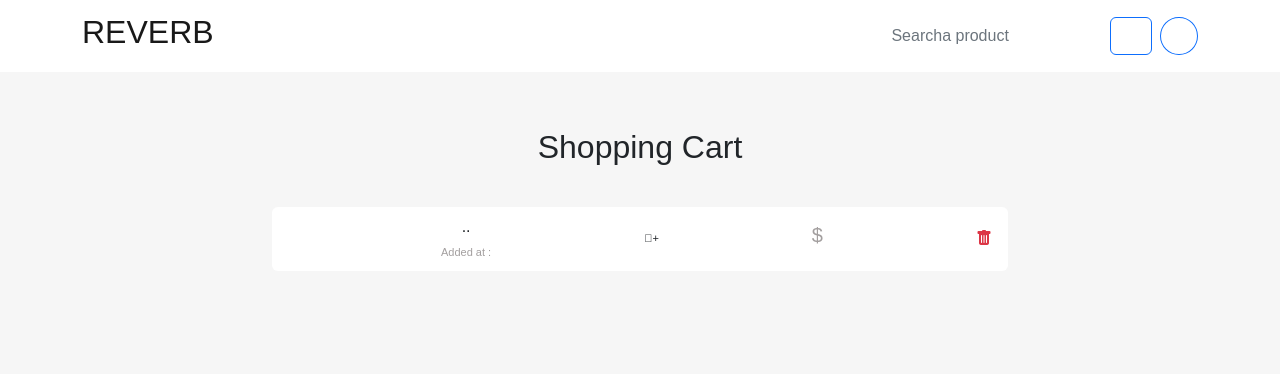
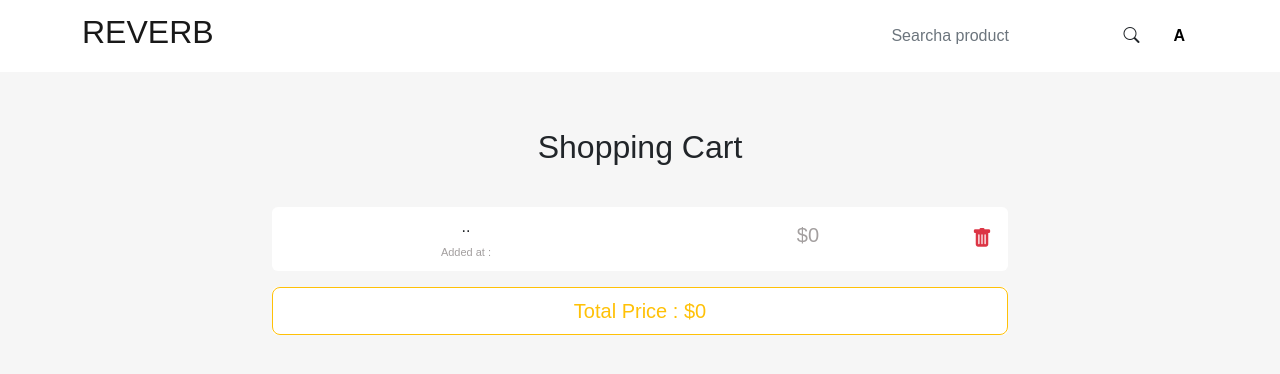
Before and after one commit to abdelazizmr/reverb-store, a PHP site: page /orders.php in a window 1280 px wide. Shown: the top 374 px of the page. Run offline with PHP 8.4, Linux system fonts and the light colour scheme; a user stored in the database is signed in; tables that the repository leaves empty hold one stand-in row (values such as "Sample post").

Commit message:
orders section done

```diff
--- a/home/header.php
+++ b/home/header.php
@@ -35,13 +35,13 @@
             </a>
             <form class="d-flex" method="post" action="home.php">
                 <input class="form-control" type="search" name="search" placeholder="Searcha product" aria-label="Search">
-                <button type="submit" class="btn btn-primary"><i class="bi bi-search"></i></button>
+                <button type="submit" class="btn"><i class="bi bi-search"></i></button>
                 <?php
                 if ($_SESSION['USERNAME']) {
                     $user = $_SESSION['USERNAME'];
                     $id = $_SESSION['ID'];
 
-                    echo "<button id='btnToggle' class='btn btn-primary rounded-circle ms-2 username'>$user[0] </button>";
+                    echo "<button id='btnToggle' class='btn rounded-circle ms-2 username text-dark'>$user[0] </button>";
                 }
                 ?>
 
@@ -50,7 +50,7 @@
                     <li><a href="./update-profil.php">Edit Your Profile</a></li>
                     <li><a href="./orders.php">Orders</a></li>
                     <li><a href="">Settings</a></li>
-                    <button class="btn btn-primary" type="submit" name="logout">log out</button>
+                    <button class="btn text-danger" type="submit" name="logout">log out</button>
                 </ul>
             </form>
 
--- a/home/home.php
+++ b/home/home.php
@@ -169,7 +169,7 @@
         $country->getCountries();
 
 echo '</select>
-            <button type="submit" class="btn btn-primary" name="filter">Filter</button>
+            <button type="submit" class="btn outline-dark" name="filter">Filter</button>
         </form>;
     </section>';
 
--- a/home/orders.php
+++ b/home/orders.php
@@ -1,6 +1,7 @@
 <?php
 include "header.php";
 include "../login-systeme/php/classes/connection.php";
+ob_start();
 ?>
 
 <!DOCTYPE html>
@@ -23,6 +24,11 @@
     class Orders extends ConnectToDb
     {
 
+        private $order_id;
+        function __construct($order_id = -1)
+        {
+            $this->order_id = $order_id;
+        }
         // returns an array with orders to this user
         function get_orders($client_id)
         {
@@ -46,6 +52,8 @@
                 exit();
             }
 
+            $totalPrice = 0;
+
             //iterats on the array of orders and bring product info through the get_ordered_products procedure
             foreach ($orders as $order) {
                 $order_id = $order['order_id'];
@@ -60,30 +68,52 @@
                 $image = $o_products['Image'];
                 $price = $o_products['Price'];
 
+                $totalunit = $price * $quantity;
+
+                $totalPrice += $totalunit;
+
+
 
 
                 echo '
+                <form method="GET" class="d-flex flex-row justify-content-between align-items-center p-2 bg-white mt-4 px-3 rounded">
 
-                <div class="d-flex flex-row justify-content-between align-items-center p-2 bg-white mt-4 px-3 rounded">
-
-                        <div class="mr-1"><a href="./product_detail.php?id=' . $product_id . '"><img class="rounded" src="' . $image . '" width="100"></a></div>
-                        <div class="d-flex flex-column align-items-center product-details"><span class="font-weight-bold">' . substr($title, 0, 20) . '..</span>
+                        <div class="mr-1"><a href="./product_detail.php?id=' .$product_id. '"><img class="rounded" src="' . $image . '" width="100"></a></div>
+                        <div class="d-flex flex-column align-items-center product-details"><span class="font-weight-bold">' .substr($title, 0, 20). '..</span>
                             <div class="d-flex flex-row product-desc">
-                                <div class="size mr-1"><span class="text-grey">Added at : ' . $order_date . '</span></div>
+                                <div class="size mr-1"><span class="text-grey">Added at : ' .$order_date. '</span></div>
                             </div>
                         </div>
-                        <div class="d-flex flex-row align-items-center qty"><i class="fa-solid fa-minus"></i>
-                            <h5 class="text-grey mt-1 mr-1 ml-1">' . $quantity . '</h5><i class="fa-solid fa-plus"></i></div>
+                        <div class="d-flex flex-row align-items-center qty">
+                            <h5 class="text-grey mt-1 mr-1 ml-1">' .$quantity. '</h5></div>
                         <div>
-                            <h5 class="text-grey">$' . $price . '</h5>
+                            <h5 class="text-grey">$' . $totalunit. '</h5>
                         </div>
-                        <div class="d-flex align-items-center"><i class="bi bi-trash-fill text-danger"></i></div>
+                        <a href="orders.php?remove='.$order_id.'" type="submit" name="remove" class="d-flex align-items-center remove">
+                        <i class="bi bi-trash-fill text-danger"></i>
+                        </a>
 
-                    </div>
+                    </form>
                     ';
             }
+
+            //pay button
+            echo '<div class="d-flex flex-row align-items-center mt-3 mb-5 bg-white rounded"><button class="btn btn-block btn-lg ml-2 pay-button w-100 text-warning border-warning" type="button">Total Price : $'.
+            $totalPrice.'</button></div>';
+
+        }
+
+        function remove_order($order_id){
+            $stmt = $this->connectToDataBase()->query("delete from orders where order_id = $order_id ");
         }
     }
+
+
+
+
+
+
+
 
     echo '<div class="container my-5 mb-5">
             <div class="d-flex justify-content-center row">
@@ -94,15 +124,19 @@
     $order = new Orders();
     $orders = $order->get_orders($_SESSION['ID']);
     $order->display_orders($orders);
-    echo ' </div></div></div>';
+
+    if (isset($_GET['remove'])){
+        $order->remove_order($_GET['remove']);
+        header('location: orders.php');
+        exit();
+    }
 
 
+    echo '
 
+    </div></div></div>';
 
-
-
-
-
+    ob_end_flush();
 
     ?>
 </body>
--- a/home/product_detail.php
+++ b/home/product_detail.php
@@ -81,13 +81,9 @@
                         <p class="lead">Lorem ipsum dolor sit amet consectetur adipisicing elit. Praesentium at dolorem quidem modi. Nam sequi consequatur obcaecati excepturi alias magni, accusamus eius blanditiis delectus ipsam minima ea iste laborum vero?</p>
                         <div class="d-flex">
                             <input class="form-control text-center me-3" min="1" type="num" value="1" style="max-width: 3rem ; background-color:#eee" name="quantity" />
-                            <button class="btn btn-outline-dark flex-shrink-0" type="submit" name="add">
+                            <button class="btn flex-shrink-0" type="submit" name="add">
                                 <i class="bi-cart-fill me-1"></i>
                                 Add to cart
-                            </button>
-                            <button class="btn btn-primary ms-2" type="button">
-                                <i class="bi-cart-fill me-1"></i>
-                                Buy now
                             </button>
                         </div>
                     </div>
--- a/home/style/header.css
+++ b/home/style/header.css
@@ -34,7 +34,7 @@
     color: lightblue;
 }
 .username {
-    color: white;
+    color: black !important;
     text-transform: uppercase;
     font-weight: bold;
 }
@@ -67,7 +67,6 @@
 }
 #bar li a:hover{
     background-color: lightblue;
-    border-bottom: 2px solid lightblue;
     color: black;
 }
 
--- a/home/style/orders.css
+++ b/home/style/orders.css
@@ -41,3 +41,12 @@
 .qty i {
   font-size: 11px;
 }
+.remove{
+  order: none;
+  outline: none;
+  background-color: transparent;
+
+}
+.remove i {
+  font-size: 20px;
+}
```
